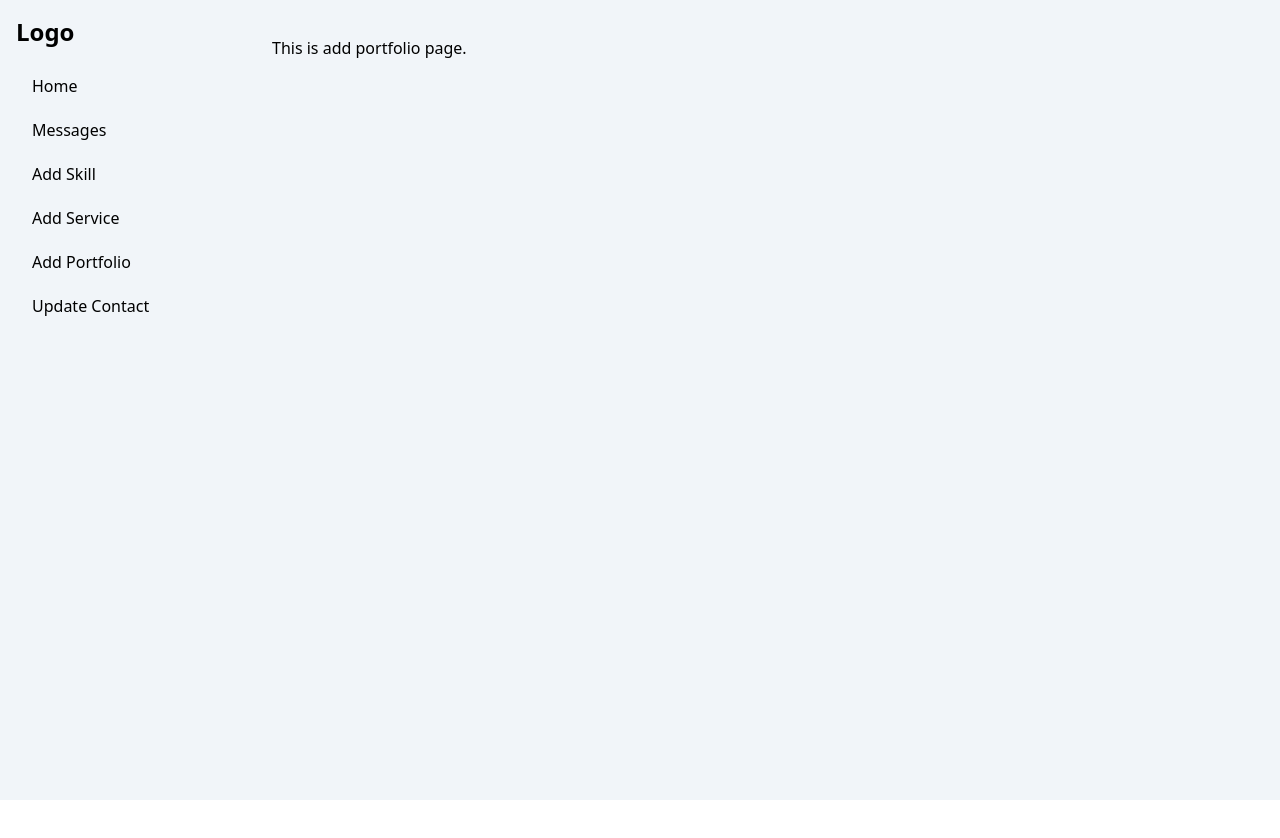
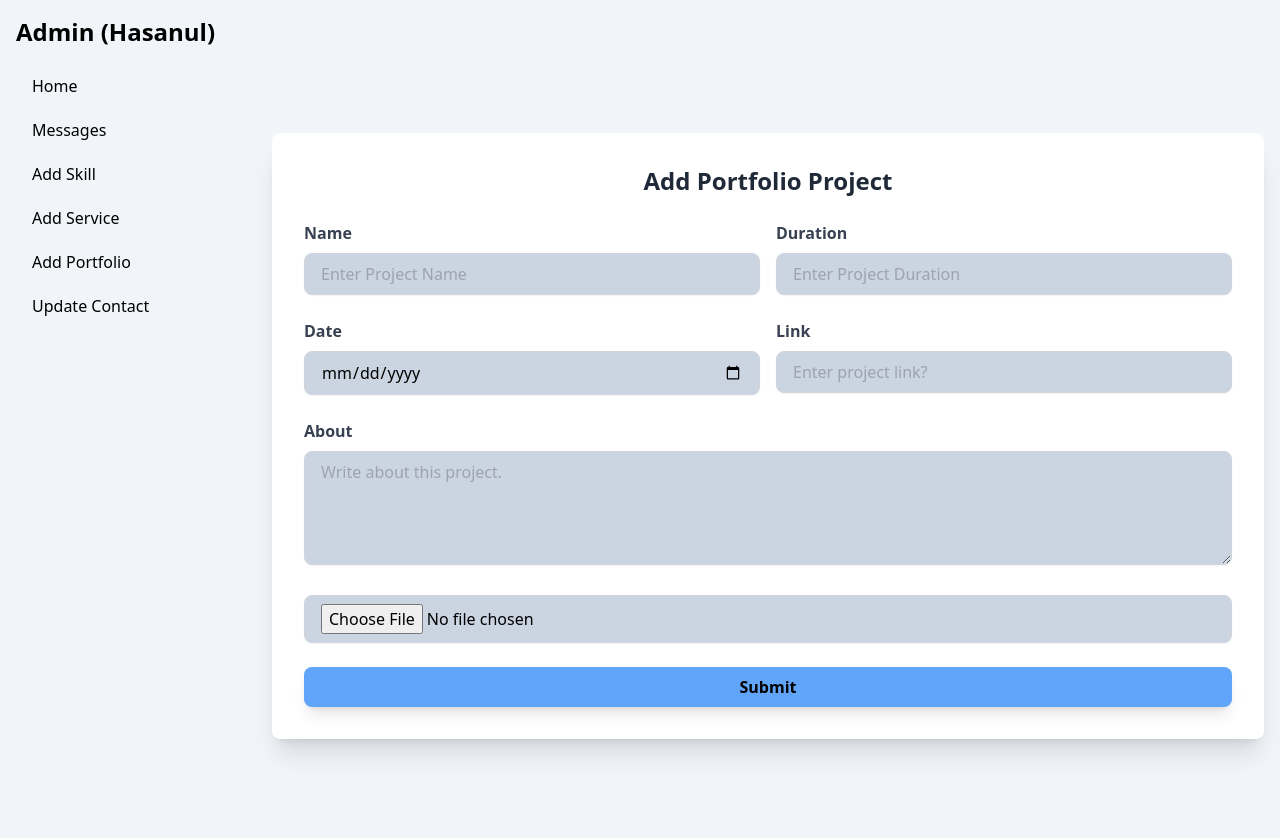
Before and after one commit to Hasanul-Alam/my-portfolio, a React (Vite) app: page /dashboard/add-portfolio in a window 1280 px wide. Shown: the top 838 px of the page. Before the commit the page ends 800 px from the top, so only its background shows below. Built offline with nearby package versions, Linux system fonts and the light colour scheme; no server answers.

Commit message:
Add Portfolio and Update contact is done

```diff
--- a/src/pages/Dashboard/AddPortfolio/AddPortfolio.jsx
+++ b/src/pages/Dashboard/AddPortfolio/AddPortfolio.jsx
@@ -1,11 +1,154 @@
-
+import { useForm } from "react-hook-form";
+import axios from "axios";
+import Swal from "sweetalert2";
 
 const AddPortfolio = () => {
-    return (
-        <div>
-            <h2>This is add portfolio page.</h2>
-        </div>
-    );
+  const { register, handleSubmit, reset } = useForm();
+
+  const handleAddPortfolio = (data) => {
+    const imageFile = { image: data.image[0] };
+    axios
+      .post(
+        "https://api.imgbb.com/1/upload?key=a034eb9194a3961792dc743224e30bd2",
+        imageFile,
+        {
+          headers: {
+            "content-type": "multipart/form-data",
+          },
+        }
+      )
+      .then(async (res) => {
+        const imageLink = res.data.data.display_url;
+        const portfolioData = {
+          name: data.name,
+          duration: data.duration,
+          date: data.date,
+          link: data.link,
+          about: data.about,
+          image: imageLink,
+        };
+        const response = await axios.post(
+          `http://localhost:5000/add-portfolio`,
+          portfolioData
+        );
+        if (response.data.insertedId) {
+          reset();
+          Swal.fire({
+            title: "Added!",
+            text: "Your portfolio has been added successfully.",
+            icon: "success"
+          });
+        }
+      });
+  };
+  return (
+    <div className="min-h-screen flex items-center justify-center">
+      <div className="bg-white shadow-xl rounded-lg p-8 w-[55%] w-full">
+        <h2 className="text-2xl font-bold text-gray-800 mb-6 text-center">
+          Add Portfolio Project
+        </h2>
+        <form onSubmit={handleSubmit(handleAddPortfolio)} className="space-y-6">
+          <div className="flex gap-4">
+            <div className="w-full">
+              <label
+                className="block text-gray-700 font-semibold mb-2"
+                htmlFor="name"
+              >
+                Name
+              </label>
+              <input
+                {...register("name")}
+                type="text"
+                id="name"
+                className="w-full px-4 py-2 border border-gray-300 rounded-lg shadow-sm focus:outline-none focus:ring-2   bg-slate-300 text-black"
+                placeholder="Enter Project Name"
+              />
+            </div>
+            <div className="w-full">
+              <label
+                className="block text-gray-700 font-semibold mb-2"
+                htmlFor="duration"
+              >
+                Duration
+              </label>
+              <input
+                {...register("duration")}
+                type="text"
+                id="duration"
+                className="w-full px-4 py-2 border border-gray-300 rounded-lg shadow-sm focus:outline-none focus:ring-2   bg-slate-300 text-black"
+                placeholder="Enter Project Duration"
+              />
+            </div>
+          </div>
+          <div className="flex gap-4">
+            <div className="w-full">
+              <label
+                className="block text-gray-700 font-semibold mb-2"
+                htmlFor=" date"
+              >
+                Date
+              </label>
+              <input
+                {...register(" date")}
+                type="date"
+                id=" date"
+                className="text-black w-full px-4 py-2 border border-gray-300 rounded-lg shadow-sm focus:outline-none focus:ring-2 bg-slate-300"
+                placeholder="When you had done this project?"
+              />
+            </div>
+            <div className="w-full">
+              <label
+                className="block text-gray-700 font-semibold mb-2"
+                htmlFor="link"
+              >
+                Link
+              </label>
+              <input
+                {...register("link")}
+                type="text"
+                id="link"
+                className="w-full px-4 py-2 border border-gray-300 rounded-lg shadow-sm focus:outline-none focus:ring-2   bg-slate-300 text-black"
+                placeholder="Enter project link?"
+              />
+            </div>
+          </div>
+
+          <div>
+            <label
+              className="block text-gray-700 font-semibold mb-2"
+              htmlFor="message"
+            >
+              About
+            </label>
+            <textarea
+              {...register("about")}
+              id="about"
+              className="w-full px-4 py-2 border border-gray-300 rounded-lg shadow-sm focus:outline-none focus:ring-2   bg-slate-300 text-black"
+              rows="4"
+              placeholder="Write about this project."
+            ></textarea>
+          </div>
+          <div>
+            <input
+              {...register("image")}
+              type="file"
+              id="about"
+              className="w-full px-4 py-2 border border-gray-300 rounded-lg shadow-sm focus:outline-none focus:ring-2   bg-slate-300 text-black"
+              rows="4"
+              placeholder="Write about this project."
+            ></input>
+          </div>
+
+          <button
+            type="submit"
+            className="w-full text-black bg-blue-400 font-semibold py-2 px-4 rounded-lg shadow-lg transform hover:scale-105 transition-transform"
+          >
+            Submit
+          </button>
+        </form>
+      </div>
+    </div>
+  );
 };
 
 export default AddPortfolio;
--- a/src/pages/Dashboard/AddService/AddService.jsx
+++ b/src/pages/Dashboard/AddService/AddService.jsx
@@ -19,7 +19,7 @@ const AddService = () => {
   };
   return (
     <div className="min-h-screen flex items-center justify-center">
-      <div className="bg-white shadow-xl rounded-lg p-8 w-[60%] w-full">
+      <div className="bg-white shadow-xl rounded-lg p-8 w-[55%] w-full">
         <h2 className="text-2xl font-bold text-gray-800 mb-6 text-center">
           Add Service
         </h2>
--- a/src/pages/Dashboard/UpdateContact/UpdateContact.jsx
+++ b/src/pages/Dashboard/UpdateContact/UpdateContact.jsx
@@ -1,11 +1,92 @@
+import axios from "axios";
+import { useForm } from "react-hook-form";
+import Swal from "sweetalert2";
+const UpdateContact = () => {
+  const { register, handleSubmit, reset } = useForm();
+  const handleUpdateContact = (data) => {
+    axios.post("http://localhost:5000/contact", data).then((res) => {
+      if (res.data.modifiedCount > 0) {
+        Swal.fire({
+          title: "Updated",
+          text: "Contact has been updated successfully.",
+          icon: "success",
+        });
+        reset();
+      }
+    });
+  };
+  return (
+    <>
+      <div className="min-h-screen flex items-center justify-center">
+        <div className="bg-white shadow-xl rounded-lg p-8 w-[55%] w-full">
+          <h2 className="text-2xl font-bold text-gray-800 mb-6 text-center">
+            Update Contact
+          </h2>
+          <form
+            onSubmit={handleSubmit(handleUpdateContact)}
+            className="space-y-6"
+          >
+            <div className="flex gap-4">
+              <div className="w-full">
+                <label
+                  className="block text-gray-700 font-semibold mb-2"
+                  htmlFor="address"
+                >
+                  Address
+                </label>
+                <input
+                  {...register("address")}
+                  type="text"
+                  id="address"
+                  className="w-full px-4 py-2 border border-gray-300 rounded-lg shadow-sm focus:outline-none focus:ring-2 bg-white"
+                  placeholder="Enter your address"
+                />
+              </div>
+              <div className="w-full">
+                <label
+                  className="block text-gray-700 font-semibold mb-2"
+                  htmlFor="phone"
+                >
+                  Phone
+                </label>
+                <input
+                  {...register("phone")}
+                  type="text"
+                  id="phone"
+                  className="w-full px-4 py-2 border border-gray-300 rounded-lg shadow-sm focus:outline-none focus:ring-2   bg-white"
+                  placeholder="Enter curent phone number"
+                />
+              </div>
+            </div>
+            <div className="flex gap-4">
+              <div className="w-full">
+                <label
+                  className="block text-gray-700 font-semibold mb-2"
+                  htmlFor="email"
+                >
+                  Email
+                </label>
+                <input
+                  {...register("email")}
+                  type="email"
+                  id="email"
+                  className="w-full px-4 py-2 border border-gray-300 rounded-lg shadow-sm focus:outline-none focus:ring-2 bg-white"
+                  placeholder="Enter your email"
+                />
+              </div>
+            </div>
 
-
-const UpdateContact = () => {
-    return (
-        <div>
-            <h2>This is update contact page.</h2>
+            <button
+              type="submit"
+              className="w-full text-black bg-blue-400 font-semibold py-2 px-4 rounded-lg shadow-lg transform hover:scale-105 transition-transform"
+            >
+              Update
+            </button>
+          </form>
         </div>
-    );
+      </div>
+    </>
+  );
 };
 
 export default UpdateContact;
--- a/src/pages/shared/Navbar/DashboardNavbar.jsx
+++ b/src/pages/shared/Navbar/DashboardNavbar.jsx
@@ -16,7 +16,7 @@ const DashboardNavbar = () => {
         } md:relative md:translate-x-0 transition-transform duration-200 ease-in-out bg-slate-100 text-black w-64 p-4 h-screen`}
       >
         <div className="flex items-center justify-between">
-          <h2 className="text-2xl font-bold">Logo</h2>
+          <Link to="/dashboard/messages"><h2 className="text-2xl font-bold">Admin {'(Hasanul)'}</h2></Link>
           <button
             className="md:hidden text-white focus:outline-none"
             onClick={toggleSidebar}
--- a/src/pages/shared/Navbar/Navbar.jsx
+++ b/src/pages/shared/Navbar/Navbar.jsx
@@ -59,7 +59,7 @@ const Navbar = () => {
                 </a>
               ))}
               <Link
-                to={user ? "/dashboard" : "/login"}
+                to={user ? "/dashboard/messages" : "/login"}
                 className="text-white px-3 py-2 rounded-md text-sm font-medium"
               >
                 {user ? "Dashboard" : "Login"}
@@ -113,7 +113,7 @@ const Navbar = () => {
             </a>
           ))}
           <Link
-            to={user ? "/dashboard" : "/login"}
+            to={user ? "/dashboard/messages" : "/login"}
             className="text-white px-3 py-2 rounded-md text-sm font-medium"
           >
             {user ? "Dashboard" : "Login"}
```
